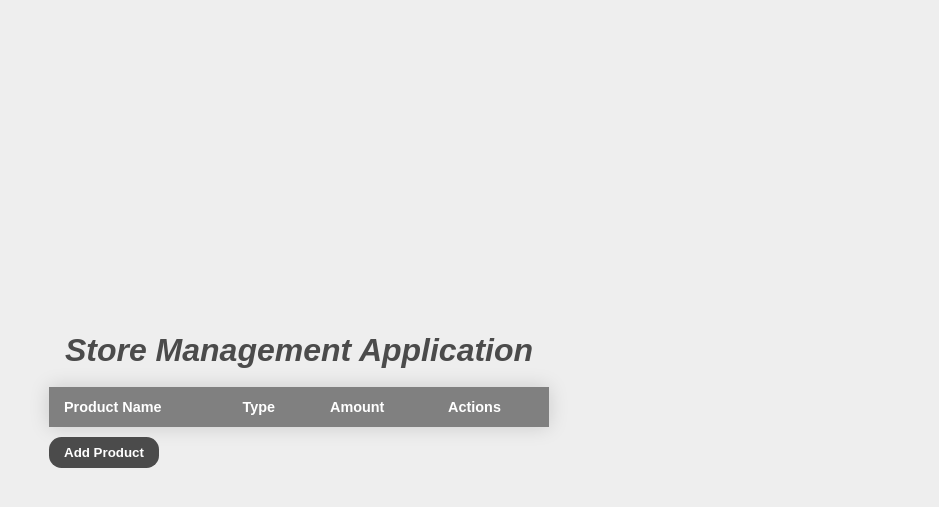
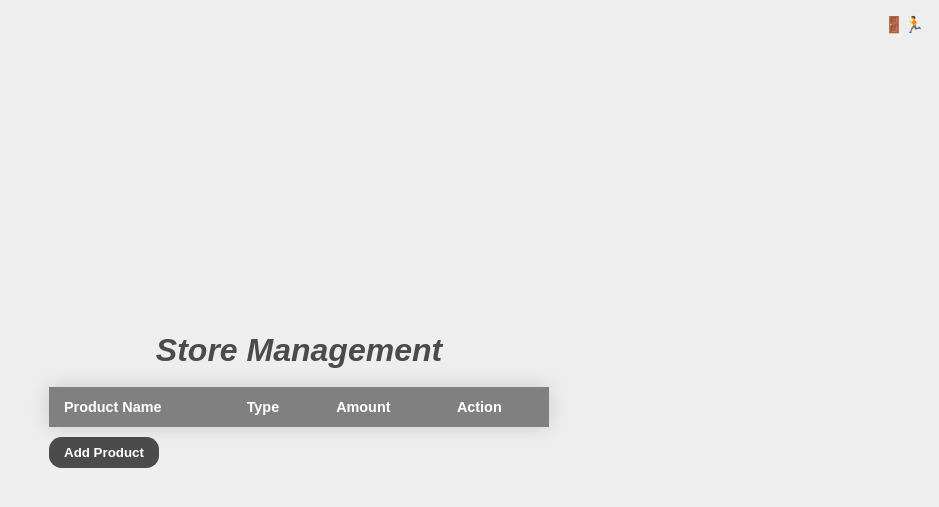
Before and after one commit to dev-gabrielchaves/Store-Inventory-Management, a Flask app: page /store-management in a window 1280 px wide. Shown: the top 507 px of the page, without its empty margins (341-1280 px from the left). Run offline with Flask 3, Linux system fonts and the light colour scheme; the visitor is signed in with stand-in values (Sample User, id 1); data that the repository does not hold is empty.

Commit message:
Added logout link and deleted edit page

```diff
--- a/app/routes.py
+++ b/app/routes.py
@@ -76,20 +76,6 @@ def add_product():
         flash("You haven't logged in yet!", 'error')
         return redirect(url_for('login'))
 
-# To do
-@app.route('/edit-product/<id>')
-def edit_product(id):
-    if session.get('id'):
-        try:
-            product_info = Product.query.filter_by(id=id, user_id=session.get('id')).first()
-            return render_template('edit_product.html', product_info=product_info)
-        except:
-            flash("Product not found!", 'error')
-            return redirect(url_for('store_management'))
-    else:
-        flash("You haven't logged in yet!", 'error')
-        return redirect(url_for('login'))
-
 @app.route('/delete-product/<id>')
 def delete_product(id):
     if session.get('id'):
--- a/app/static/main.css
+++ b/app/static/main.css
@@ -252,3 +252,9 @@ a {
     font-style: italic;
     color: red;
 }
+/* Style for the top right element */
+.exit-link {
+    position: fixed;
+    top: 15px;
+    right: 15px;
+}
--- a/app/templates/add_product.html
+++ b/app/templates/add_product.html
@@ -1,5 +1,8 @@
 {% extends 'base.html' %}
 {% block content %}
+<div class="exit-link">
+    <a href="{{url_for('logout')}}">🚪🏃</a>
+</div>
 <div class="container">
     {% with messages = get_flashed_messages(with_categories=true) %}
     {% if messages %}
--- a/app/templates/edit_product.html
+++ /dev/null
@@ -1,4 +0,0 @@
-{% extends 'base.html' %}
-{% block content %}
-Here You Will be Able to Edit a Product!
-{% endblock content %}
--- a/app/templates/store_management.html
+++ b/app/templates/store_management.html
@@ -1,5 +1,8 @@
 {% extends 'base.html' %}
 {% block content %}
+<div class="exit-link">
+    <a href="{{url_for('logout')}}">🚪🏃</a>
+</div>
 <div class="container">
     {% with messages = get_flashed_messages(with_categories=true) %}
     {% if messages %}
@@ -8,14 +11,14 @@
         {% endfor %}
     {% endif %}
     {% endwith %}
-    <h1 class="store-title">Store Management Application</h1>
+    <h1 class="store-title">Store Management</h1>
     <table class="products-table">
         <thead>
             <tr>
                 <th>Product Name</th>
                 <th>Type</th>
                 <th>Amount</th>
-                <th>Actions</th>
+                <th>Action</th>
             </tr>
         </thead>
         <tbody>
@@ -29,8 +32,6 @@
                     <a href="/decrease-product-amount/{{product.id}}">➖</a>
                 </td>
                 <td>
-                    <a href="/edit-product/{{product.id}}">✏️</a>
-                    |
                     <a href="/delete-product/{{product.id}}">❌</a>
                 </td>
             </tr>
```
